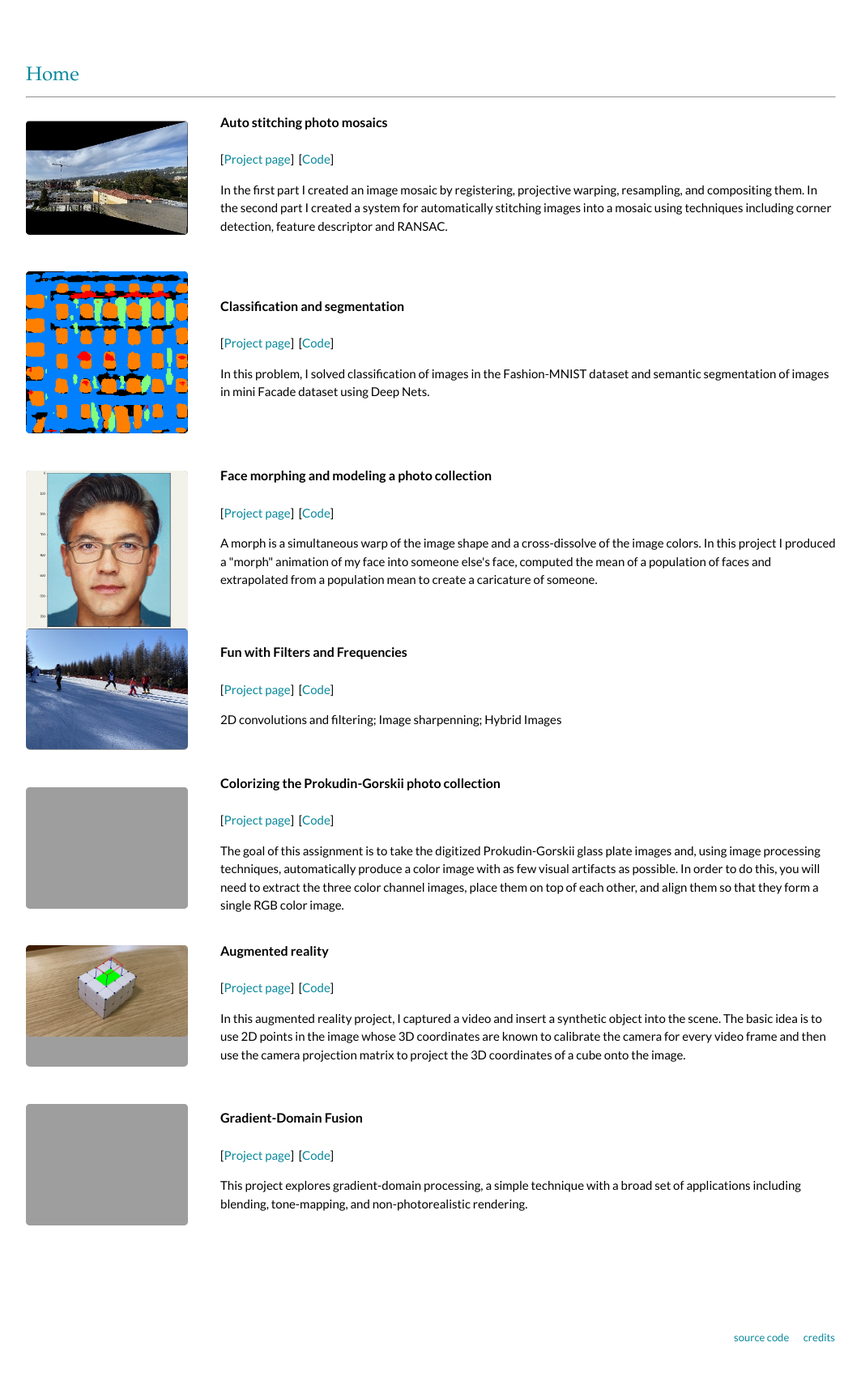
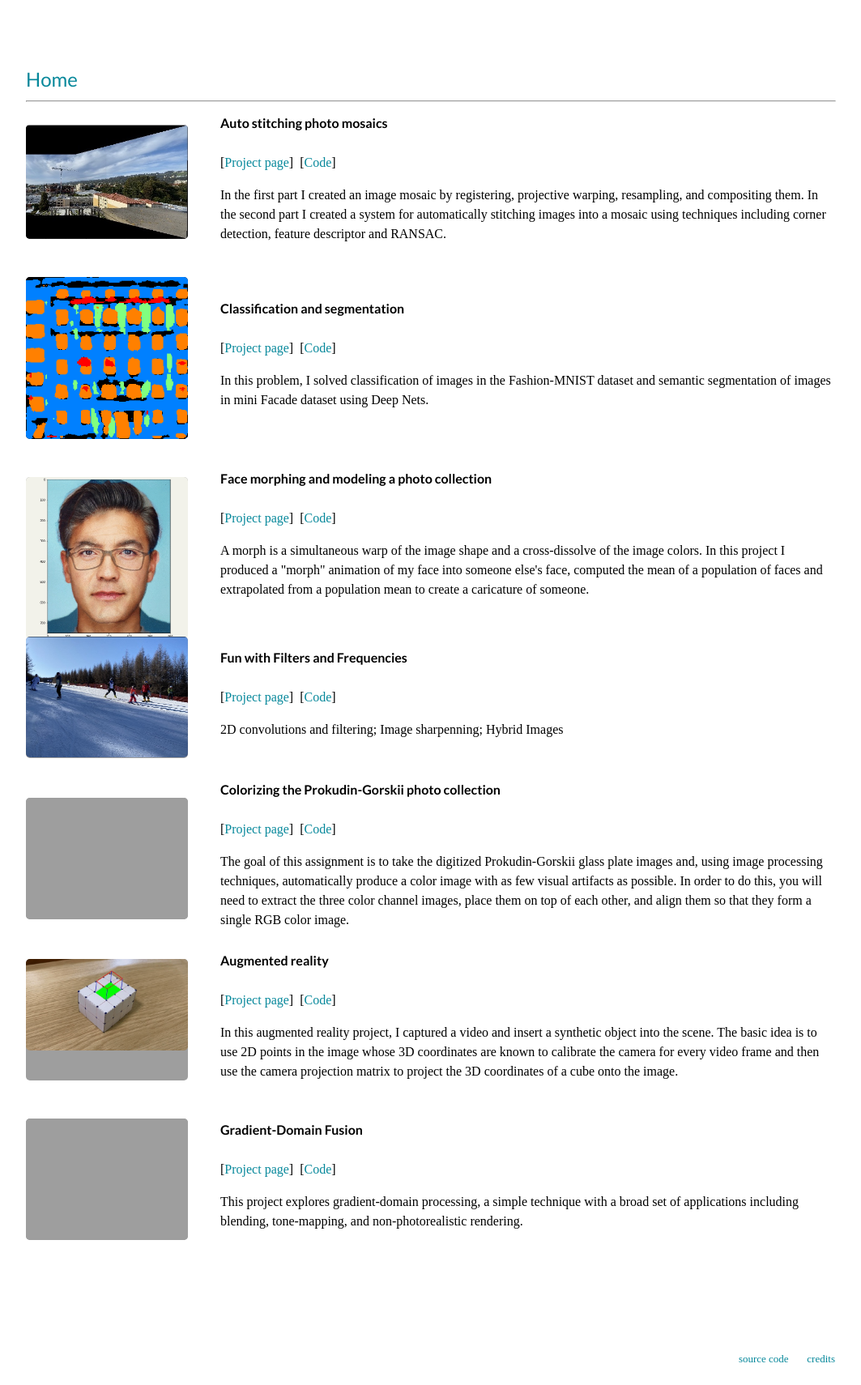
Before and after one commit to daatsi-aeres/sid-rs-portfolio.github.io, a Jekyll site: the page built from _pages/projects/cs194_all/index.html, in a window 1280 px wide. Shown: the whole page at 81% size, without its empty margins (108-1171 px from the left). Built offline with Jekyll 4.4.1, drawn with Linux system fonts in a browser that asks for light colours; before the commit the page ends 1684 px from its top, so only the background shows below that.

Commit message:
update font

```diff
--- a/_layouts/default.html
+++ b/_layouts/default.html
@@ -23,7 +23,8 @@
   <link rel="stylesheet" type="text/css" href="{{ site.baseurl }}/style.css" />
   <link rel="shortcut icon" type="images/png" href="images/favicon.png">
   <link rel="canonical" href="{{ page.url | replace:'index.html','' | prepend: site.baseurl | prepend: site.url }}">
-  <link href="https://fonts.googleapis.com/css?family=Lato:400,700,400italic,700italic" rel="stylesheet" type="text/css">
+  <!-- <link href="https://fonts.googleapis.com/css?family=Lato:400,700,400italic,700italic" rel="stylesheet" type="text/css"> -->
+  <link href='https://fonts.googleapis.com/css?family=Nunito' rel='stylesheet'>
   {% if site.google_analytics and jekyll.environment == 'production' %}
   {% include analytics.html %}
   {% endif %}
--- a/style.scss
+++ b/style.scss
@@ -34,22 +34,24 @@ th,
 tr,
 p,
 a {
-  font-family:  'Lato', Verdana, Helvetica, sans-serif;
+  font-family:  Nunito; //, Lato, Verdana, Helvetica, sans-serif;
   // font-family:  'TeXGyrePagella', 'Palatino Linotype', "Book Antiqua", Palatino, serif;
-  font-size: 15px; /*14px*/
+  // font-size: 15px; /*14px*/
   font-display: auto;
+  font-weight: normal;
   line-height: 1.5;
 }
 
 strong {
-  font-family: 'Lato', Verdana, Helvetica, sans-serif;
-  font-size: 16px;
+  font-family:  Nunito, 'Lato', Verdana, Helvetica, sans-serif;
+  // font-size: 16px;
   font-display: auto;
 }
 
 h2 {
   // font-family: 'Lato', Verdana, Helvetica, sans-serif;
-  font-family:  'TeXGyrePagella', 'Palatino Linotype', "Book Antiqua", Palatino, serif;
+  font-family:  Nunito, 'Lato', Verdana, Helvetica, sans-serif;
+  // font-family:  'TeXGyrePagella', 'Palatino Linotype', "Book Antiqua", Palatino, serif;
   font-size: 24px;
   font-display: auto;
   font-weight: normal;
@@ -59,7 +61,8 @@ h2 {
 }
 
 h3 {
-  font-family: 'Lato', Verdana, Helvetica, sans-serif;
+  font-family:  Nunito, 'Lato', Verdana, Helvetica, sans-serif;
+  // font-family: 'Lato', Verdana, Helvetica, sans-serif;
   // font-family:  'TeXGyrePagella', 'Palatino Linotype', "Book Antiqua", Palatino, serif;
   font-size: 16px;
   font-weight: 700;
@@ -70,7 +73,7 @@ h3 {
 }
 
 h1 {
-  font-family: 'TeXGyrePagella', 'Palatino Linotype', "Book Antiqua", Palatino, serif;
+  font-family: Nunito, 'TeXGyrePagella', 'Palatino Linotype', "Book Antiqua", Palatino, serif;
   font-size: 46px;
   font-weight: normal;
   font-display: auto;
```
